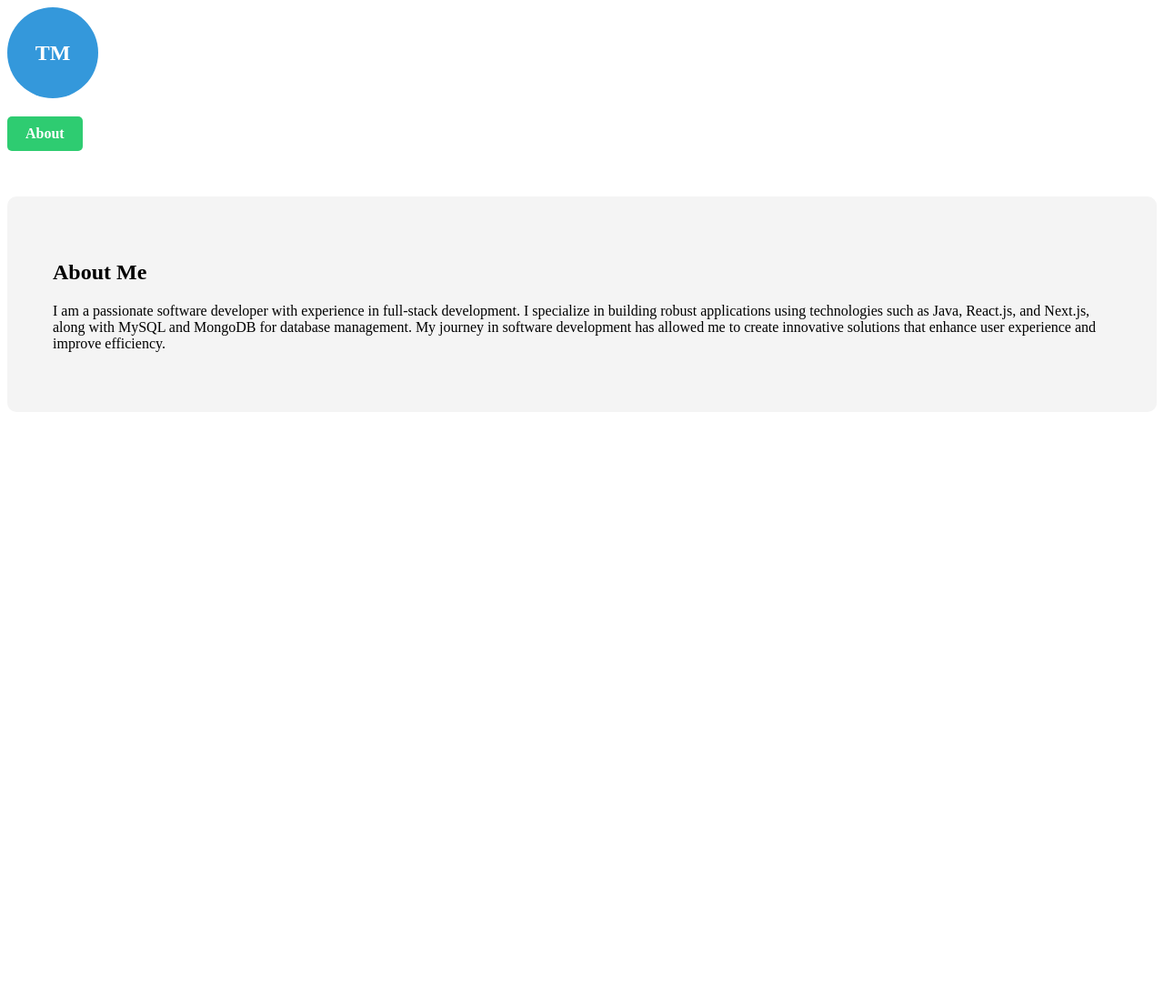
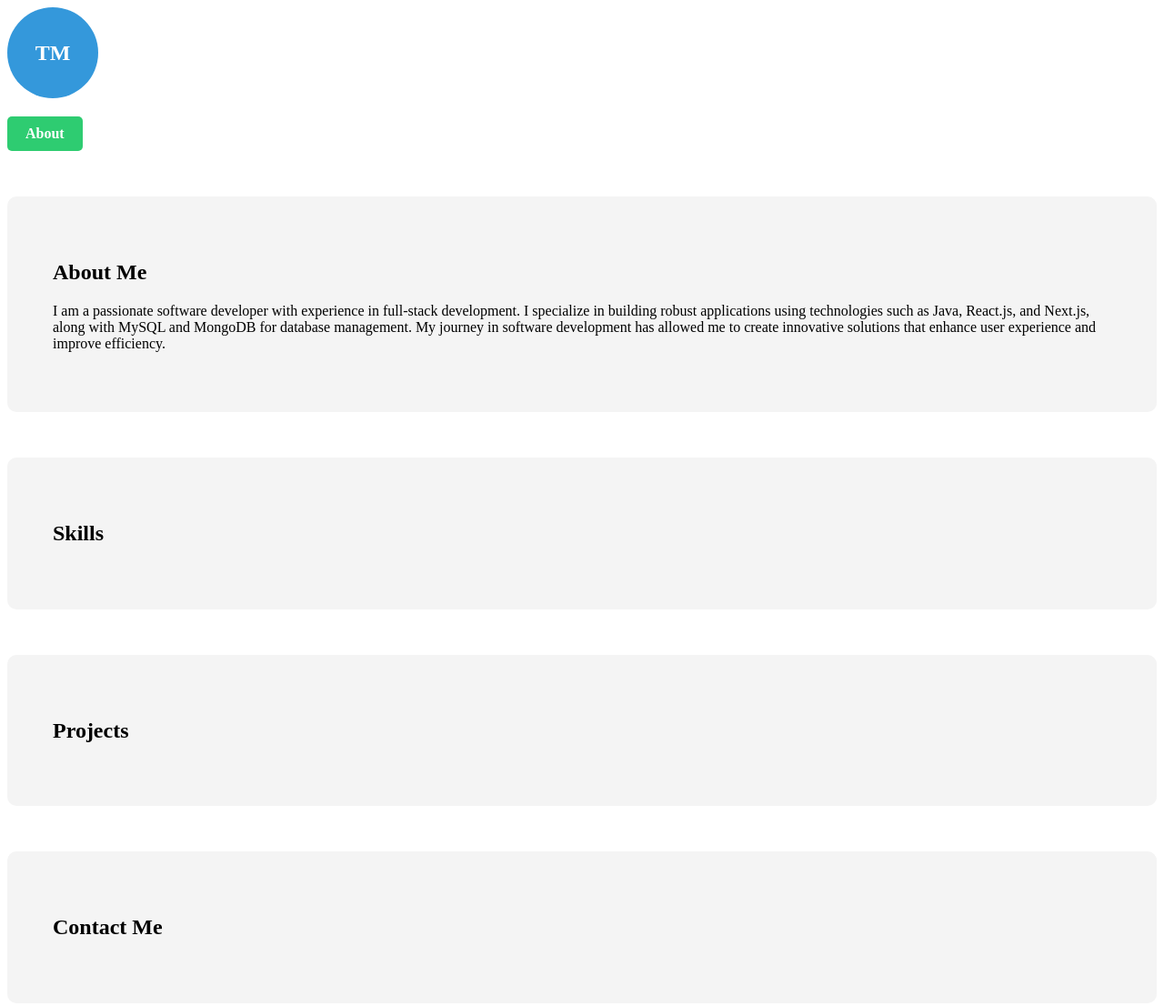
Before and after one commit to Tanaka878/MyPortfolio, a plain HTML site: page index.html in a window 1280 px wide. Shown: the whole page at 91% size. Before the commit the page ends 800 px from the top, so only its background shows below. Drawn offline with Linux system fonts and the light colour scheme.

Commit message:
adding sections

```diff
--- a/index.html
+++ b/index.html
@@ -28,6 +28,27 @@
             </p>
         </section>
 
+        <section id="skills" class="about-section">
+            <h2>Skills</h2>
+            <nav>
+
+
+            </nav>
+
+        </section>
+
+        <section id="projects" class="about-section">
+            <h2>Projects</h2>
+
+            <nav >
+
+            </nav>
+        </section>
+
+        <section id="contact" class="about-section" >
+            <h2>Contact Me</h2>
+        </section>
+
 
 
     </body>
```
